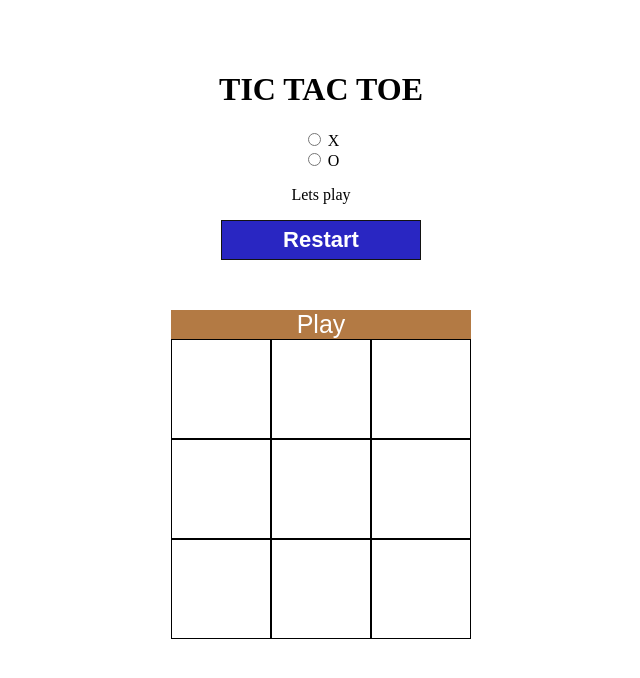
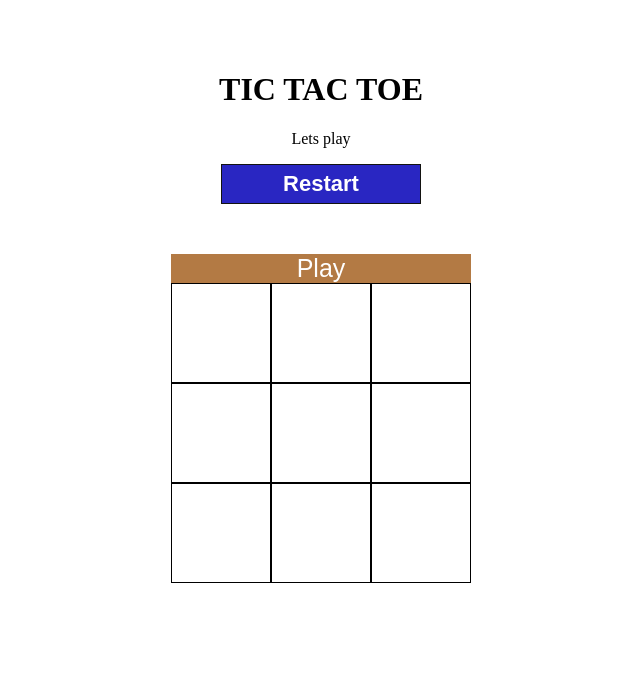
Before and after one commit to nilamroychoudhury1999/Tic-tac-toe-firebase.github.io, a plain HTML site: page index.html in a window 1280 px wide. Shown: the whole page, without its empty margins (319-959 px from the left). Drawn offline with Linux system fonts and the light colour scheme; no server answers.

Commit message:
Update index.html

```diff
--- a/index.html
+++ b/index.html
@@ -14,10 +14,7 @@
         <div class="jumbotron">
             <center>
                 <h1>TIC TAC TOE</h1>
-                                <input type="radio" id="X" name="Button" value="X">
-                <label for="btn1">  X</label><br>
-                <input type="radio" id="O" name="Button" value="O">
-                <label for="btn2">O</label><br>
+
                 <p>Lets play</p>
                 <button onclick="replay()">Restart</button>
             </center>
```
